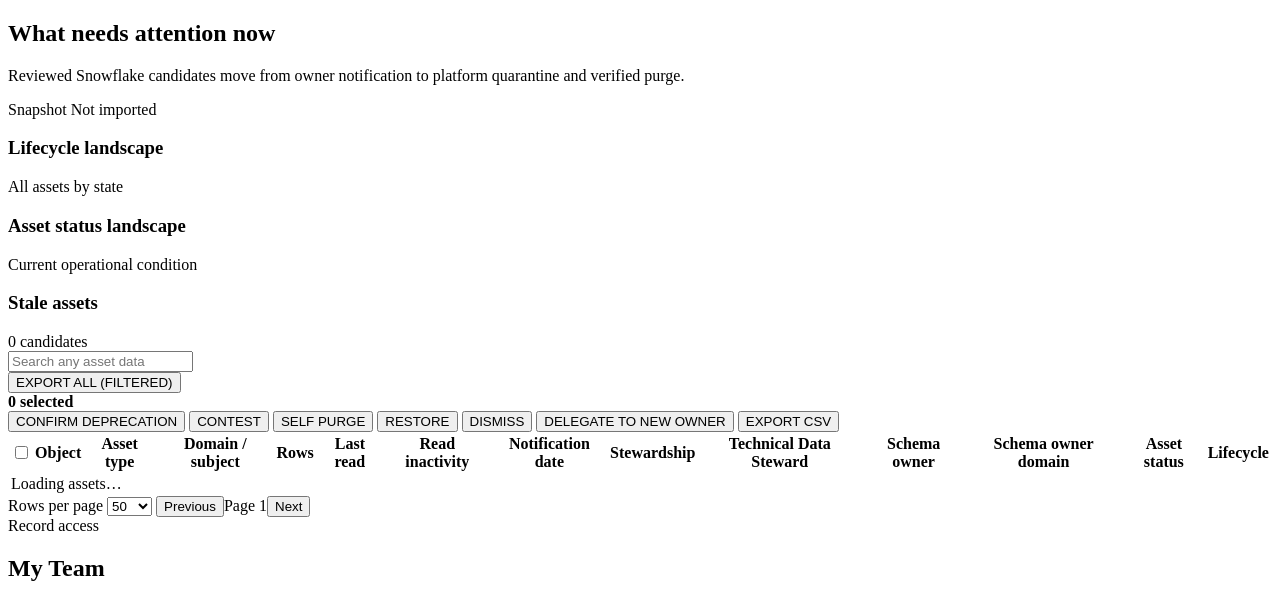
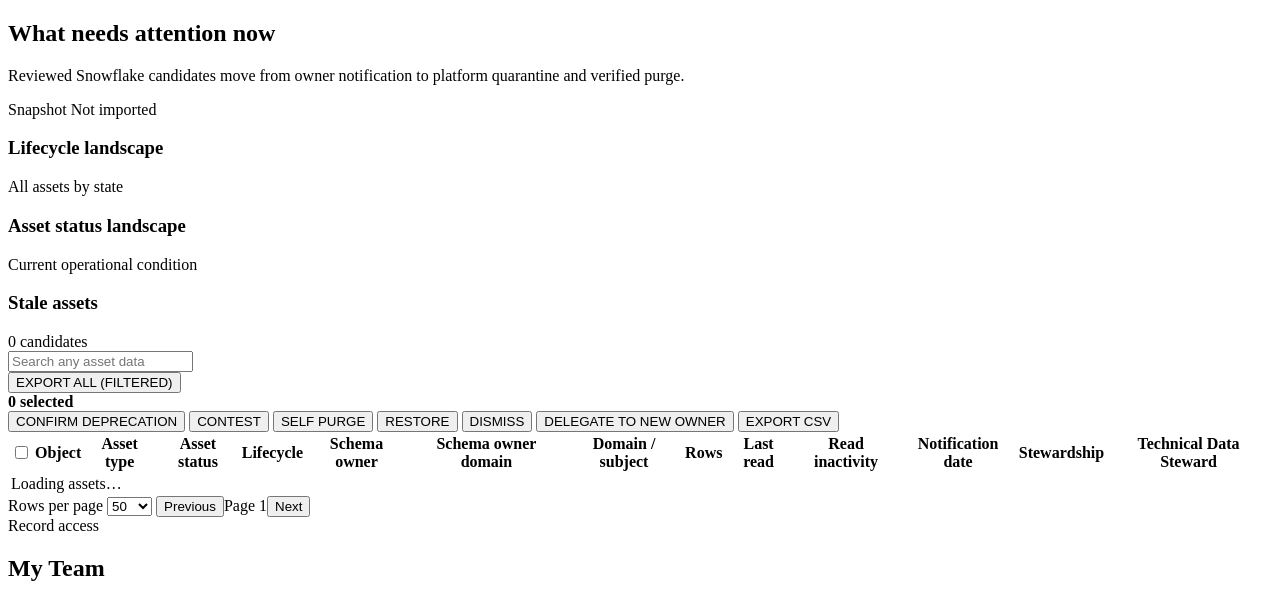
Before and after one commit to mdouty/stale-data-monitoring, a plain HTML site: page Index.html in a window 1280 px wide. Shown: the part 184-783 px from the top of the page. Drawn offline with Linux system fonts and the light colour scheme.

Commit message:
Reorder dashboard table columns: Asset status/Lifecycle/Schema owner fields after Asset type
Moved columns to front for faster visual scanning:
- Col 4: Asset status (was 13)
- Col 5: Lifecycle (was 14)
- Col 6: Schema owner (was 11)
- Col 7: Schema owner domain (was 12)
- Col 8+: Domain/subject, Rows, activity dates, stewardship

Co-Authored-By: Claude Code <noreply@anthropic.com>

```diff
--- a/Index.html
+++ b/Index.html
@@ -82,8 +82,8 @@
         </div>
         <div class="table-wrap">
           <table>
-            <colgroup><col class="asset-col-select"><col class="asset-col-object"><col class="asset-col-type"><col class="asset-col-domain"><col class="asset-col-rows"><col class="asset-col-last-read"><col class="asset-col-inactivity"><col class="asset-col-notification"><col class="asset-col-stewardship"><col class="asset-col-tech-steward"><col class="asset-col-schema-owner"><col class="asset-col-schema-owner-domain"><col class="asset-col-status"><col class="asset-col-lifecycle"></colgroup>
-            <thead><tr><th class="select-column"><input id="selectAllAssets" type="checkbox" aria-label="Select all visible assets" onchange="toggleSelectAll(this.checked)"></th><th class="object-column">Object</th><th>Asset type</th><th>Domain / subject</th><th class="numeric-column">Rows</th><th>Last read</th><th>Read inactivity</th><th>Notification date</th><th>Stewardship</th><th>Technical Data Steward</th><th>Schema owner</th><th>Schema owner domain</th><th>Asset status</th><th>Lifecycle</th></tr></thead>
+            <colgroup><col class="asset-col-select"><col class="asset-col-object"><col class="asset-col-type"><col class="asset-col-status"><col class="asset-col-lifecycle"><col class="asset-col-schema-owner"><col class="asset-col-schema-owner-domain"><col class="asset-col-domain"><col class="asset-col-rows"><col class="asset-col-last-read"><col class="asset-col-inactivity"><col class="asset-col-notification"><col class="asset-col-stewardship"><col class="asset-col-tech-steward"></colgroup>
+            <thead><tr><th class="select-column"><input id="selectAllAssets" type="checkbox" aria-label="Select all visible assets" onchange="toggleSelectAll(this.checked)"></th><th class="object-column">Object</th><th>Asset type</th><th>Asset status</th><th>Lifecycle</th><th>Schema owner</th><th>Schema owner domain</th><th>Domain / subject</th><th class="numeric-column">Rows</th><th>Last read</th><th>Read inactivity</th><th>Notification date</th><th>Stewardship</th><th>Technical Data Steward</th></tr></thead>
             <tbody id="assetRows"><tr><td colspan="14" class="empty">Loading assets…</td></tr></tbody>
           </table>
         </div>
```
Also changed, not shown: Client.html (+1 -1 lines).
